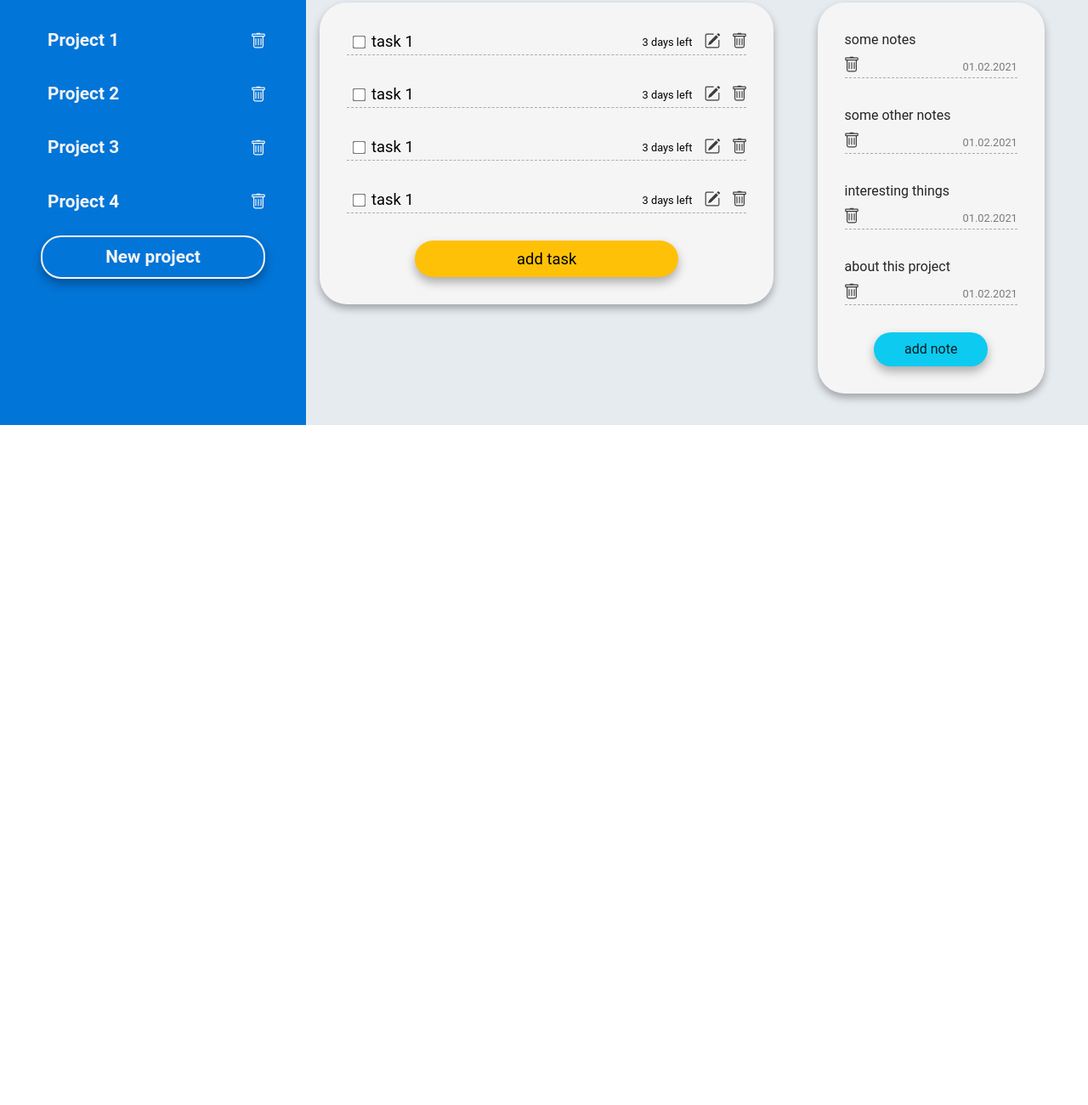
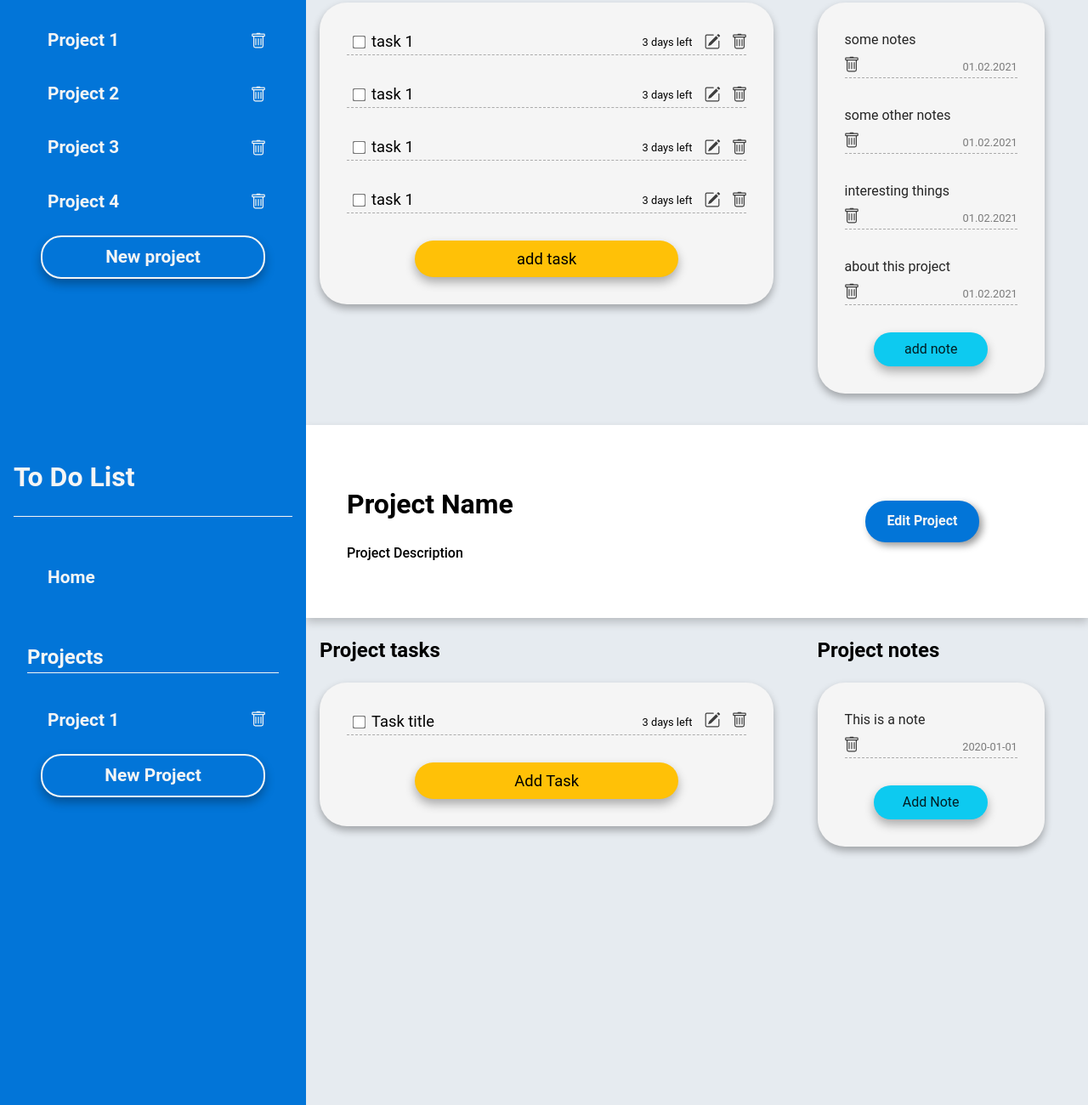
Before and after one commit to tupudipi/Todo, a website built with webpack: page src/index.html in a window 1280 px wide. Shown: the part 300-1600 px from the top of the page at 85% size. Before the commit the page ends 800 px from the top, so only its background shows below. Built offline with nearby package versions, Linux system fonts and the light colour scheme.

Commit message:
generating basic layout from separate js modules

```diff
--- /dev/null
+++ b/src/editProjectModal.js
@@ -0,0 +1,60 @@
+export default function editProjectModal() {
+    const editProjectModal = document.createElement('div');
+    editProjectModal.classList.add('edit-project');
+
+    const editProjectForm = document.createElement('div');
+    editProjectForm.classList.add('edit-project-form');
+
+    const editProjectFormTitle = document.createElement('div');
+    editProjectFormTitle.classList.add('form-title');
+    editProjectFormTitle.innerHTML = '<h2>Edit project</h2>';
+    editProjectForm.appendChild(editProjectFormTitle);
+
+    const editProjectInputGroup1 = document.createElement('div');
+    editProjectInputGroup1.classList.add('input-group');
+    const editProjectInputLabel1 = document.createElement('label');
+    editProjectInputLabel1.innerHTML = 'Project name';
+    editProjectInputLabel1.setAttribute('for', 'edit-project-name');
+    const editProjectInput1 = document.createElement('input');
+    editProjectInput1.setAttribute('type', 'text');
+    editProjectInput1.setAttribute('name', 'edit-project-name');
+    editProjectInput1.setAttribute('id', 'edit-project-name');
+    editProjectInput1.setAttribute('placeholder', 'Project name');
+    editProjectInput1.setAttribute('required', '');
+    editProjectInput1.setAttribute('autofocus', '');
+    editProjectInputGroup1.appendChild(editProjectInputLabel1);
+    editProjectInputGroup1.appendChild(editProjectInput1);
+    editProjectForm.appendChild(editProjectInputGroup1);
+
+    const editProjectInputGroup2 = document.createElement('div');
+    editProjectInputGroup2.classList.add('input-group');
+    const editProjectInputLabel2 = document.createElement('label');
+    editProjectInputLabel2.innerHTML = 'Project description';
+    editProjectInputLabel2.setAttribute('for', 'edit-project-description');
+    const editProjectInput2 = document.createElement('input');
+    editProjectInput2.setAttribute('type', 'text');
+    editProjectInput2.setAttribute('name', 'edit-project-description');
+    editProjectInput2.setAttribute('id', 'edit-project-description');
+    editProjectInput2.setAttribute('placeholder', 'Project description');
+    editProjectInputGroup2.appendChild(editProjectInputLabel2);
+    editProjectInputGroup2.appendChild(editProjectInput2);
+    editProjectForm.appendChild(editProjectInputGroup2);
+
+    const editProjectBtnGroup = document.createElement('div');
+    editProjectBtnGroup.classList.add('form-buttons');
+
+    const addProjectBtn = document.createElement('button');
+    addProjectBtn.classList.add('add-project-btn');
+    addProjectBtn.innerHTML = 'Save';
+    editProjectBtnGroup.appendChild(addProjectBtn);
+
+    const cancelProjectBtn = document.createElement('button');
+    cancelProjectBtn.classList.add('cancel-btn');
+    cancelProjectBtn.innerHTML = 'Cancel';
+
+    editProjectBtnGroup.appendChild(cancelProjectBtn);
+    editProjectForm.appendChild(editProjectBtnGroup);
+
+    editProjectModal.appendChild(editProjectForm);
+    return editProjectModal;
+}
--- a/src/index.js
+++ b/src/index.js
@@ -1,13 +1,16 @@
 import sidebar from './sidebar.js';
+import main from './main.js';
+import './styles/global.css';
+import newProjectModal from './newProjectModal.js';
+import editProjectModal from './editProjectModal.js';
 
-function component() {
-    const element = document.createElement('div');
-    const btn = document.createElement('button');
-    element.innerHTML = 'Hello webpack';
-    btn.innerHTML = 'Click me and check the console!';
-    btn.onclick = printMe;
-    element.appendChild(btn);
-    return element;
+function content() {
+    const content = document.createElement('div');
+    content.id='content';
+    content.appendChild(sidebar());
+    content.appendChild(main());
+
+    return content;
 }
 
-document.body.appendChild(component());
+document.body.appendChild(content());
--- /dev/null
+++ b/src/main.js
@@ -0,0 +1,22 @@
+import projectDetails from "./projectDetails";
+import projectNotes from "./projectNotes";
+import projectTasks from "./projectTasks";
+import editProjectModal from "./editProjectModal";
+
+export default function main () {
+    const main = document.createElement('main');
+    const project = document.createElement('div');
+    project.classList.add('project');
+    main.appendChild(project);
+
+    project.appendChild(projectDetails());
+
+    const projectContent = document.createElement('div');
+    projectContent.classList.add('project-content');
+
+    projectContent.appendChild(projectTasks());
+    projectContent.appendChild(projectNotes());
+    project.appendChild(projectContent);
+
+    return main;
+}
--- /dev/null
+++ b/src/newProjectModal.js
@@ -0,0 +1,60 @@
+export default function newProjectModal() {
+    const newProjectModal = document.createElement('div');
+    newProjectModal.classList.add('new-project');
+
+    const newProjectForm = document.createElement('div');
+    newProjectForm.classList.add('new-project-form');
+
+    const newProjectFormTitle = document.createElement('div');
+    newProjectFormTitle.classList.add('form-title');
+    newProjectFormTitle.innerHTML = '<h2>Add new project</h2>';
+    newProjectForm.appendChild(newProjectFormTitle);
+
+    const newProjectInputGroup1 = document.createElement('div');
+    newProjectInputGroup1.classList.add('input-group');
+    const newProjectInputLabel1 = document.createElement('label');
+    newProjectInputLabel1.innerHTML = 'Project name';
+    newProjectInputLabel1.setAttribute('for', 'new-project-name');
+    const newProjectInput1 = document.createElement('input');
+    newProjectInput1.setAttribute('type', 'text');
+    newProjectInput1.setAttribute('name', 'new-project-name');
+    newProjectInput1.setAttribute('id', 'new-project-name');
+    newProjectInput1.setAttribute('placeholder', 'Project name');
+    newProjectInput1.setAttribute('required', '');
+    newProjectInput1.setAttribute('autofocus', '');
+    newProjectInputGroup1.appendChild(newProjectInputLabel1);
+    newProjectInputGroup1.appendChild(newProjectInput1);
+    newProjectForm.appendChild(newProjectInputGroup1);
+
+    const newProjectInputGroup2 = document.createElement('div');
+    newProjectInputGroup2.classList.add('input-group');
+    const newProjectInputLabel2 = document.createElement('label');
+    newProjectInputLabel2.innerHTML = 'Project description';
+    newProjectInputLabel2.setAttribute('for', 'new-project-description');
+    const newProjectInput2 = document.createElement('input');
+    newProjectInput2.setAttribute('type', 'text');
+    newProjectInput2.setAttribute('name', 'new-project-description');
+    newProjectInput2.setAttribute('id', 'new-project-description');
+    newProjectInput2.setAttribute('placeholder', 'Project description');
+    newProjectInputGroup2.appendChild(newProjectInputLabel2);
+    newProjectInputGroup2.appendChild(newProjectInput2);
+    newProjectForm.appendChild(newProjectInputGroup2);
+
+    const newProjectBtnGroup = document.createElement('div');
+    newProjectBtnGroup.classList.add('form-buttons');
+
+    const addProjectBtn = document.createElement('button');
+    addProjectBtn.classList.add('add-project-btn');
+    addProjectBtn.innerHTML = 'Add project';
+    newProjectBtnGroup.appendChild(addProjectBtn);
+
+    const cancelProjectBtn = document.createElement('button');
+    cancelProjectBtn.classList.add('cancel-btn');
+    cancelProjectBtn.innerHTML = 'Cancel';
+
+    newProjectBtnGroup.appendChild(cancelProjectBtn);
+    newProjectForm.appendChild(newProjectBtnGroup);
+
+    newProjectModal.appendChild(newProjectForm);
+    return newProjectModal;
+}
--- /dev/null
+++ b/src/projectDetails.js
@@ -0,0 +1,20 @@
+export default function projectDetails() {
+    const projectDetails = document.createElement('div');
+    projectDetails.classList.add('project-details');
+    const projectDetailsText = document.createElement('div');
+    projectDetailsText.classList.add('proj-details-text');
+    const projectName = document.createElement('h1');
+    projectName.innerHTML = 'Project Name';
+    projectDetailsText.appendChild(projectName);
+    const projectDescription = document.createElement('p');
+    projectDescription.classList.add('project-description');
+    projectDescription.innerHTML = 'Project Description';
+    projectDetailsText.appendChild(projectDescription);
+    projectDetails.appendChild(projectDetailsText);
+    const editProjectBtn = document.createElement('button');
+    editProjectBtn.classList.add('edit-project-btn');
+    editProjectBtn.innerHTML = 'Edit Project';
+    projectDetails.appendChild(editProjectBtn);
+
+    return projectDetails;
+}
--- /dev/null
+++ b/src/projectNotes.js
@@ -0,0 +1,47 @@
+export default function projectNotes() {
+    const projectNotes = document.createElement('div');
+    projectNotes.classList.add('project-notes');
+    const projectNotesTitle = document.createElement('h2');
+    projectNotesTitle.innerHTML = 'Project notes';
+    projectNotes.appendChild(projectNotesTitle);
+    const projectNotesContent = document.createElement('div');
+    projectNotesContent.classList.add('notes-content');
+    const projectNoteList = document.createElement('ul');
+    projectNoteList.classList.add('notes-list');
+
+
+    //while there are notes, add them to the project notes
+    const noteListItem = document.createElement('li');
+    noteListItem.classList.add('note');
+    const noteText = document.createElement('div');
+    noteText.classList.add('note-text');
+    noteText.innerHTML = 'This is a note';
+    noteListItem.appendChild(noteText);
+
+    const noteDetails = document.createElement('div');
+    noteDetails.classList.add('note-details');
+    const deleteNote = document.createElement('div');
+    deleteNote.classList.add('delete-note');
+    deleteNote.innerHTML = `<svg xmlns="http://www.w3.org/2000/svg" width="16"
+    height="16" fill="currentColor" class="icon" viewBox="0 0 16 16">
+    <path
+        d="M5.5 5.5A.5.5 0 0 1 6 6v6a.5.5 0 0 1-1 0V6a.5.5 0 0 1 .5-.5zm2.5 0a.5.5 0 0 1 .5.5v6a.5.5 0 0 1-1 0V6a.5.5 0 0 1 .5-.5zm3 .5a.5.5 0 0 0-1 0v6a.5.5 0 0 0 1 0V6z" />
+    <path fill-rule="evenodd"
+        d="M14.5 3a1 1 0 0 1-1 1H13v9a2 2 0 0 1-2 2H5a2 2 0 0 1-2-2V4h-.5a1 1 0 0 1-1-1V2a1 1 0 0 1 1-1H6a1 1 0 0 1 1-1h2a1 1 0 0 1 1 1h3.5a1 1 0 0 1 1 1v1zM4.118 4 4 4.059V13a1 1 0 0 0 1 1h6a1 1 0 0 0 1-1V4.059L11.882 4H4.118zM2.5 3V2h11v1h-11z" />
+</svg>`;
+    noteDetails.appendChild(deleteNote);
+    const noteDate = document.createElement('div');
+    noteDate.classList.add('note-date');
+    noteDate.innerHTML = '2020-01-01';
+    noteDetails.appendChild(noteDate);
+    noteListItem.appendChild(noteDetails);
+    projectNoteList.appendChild(noteListItem);
+
+    const newNoteBtn = document.createElement('button');
+    newNoteBtn.classList.add('add-note-btn');
+    newNoteBtn.innerHTML = 'Add Note';
+    projectNoteList.appendChild(newNoteBtn);
+    projectNotesContent.appendChild(projectNoteList);
+    projectNotes.appendChild(projectNotesContent);
+    return projectNotes;
+}
--- /dev/null
+++ b/src/projectTasks.js
@@ -0,0 +1,70 @@
+export default function projectTasks() {
+    const projectTasks = document.createElement('div');
+    projectTasks.classList.add('project-tasks');
+    const projectTasksTitle = document.createElement('h2');
+    projectTasksTitle.innerHTML = 'Project tasks';
+    projectTasks.appendChild(projectTasksTitle);
+    const projectTaskList = document.createElement('ul');
+    projectTaskList.classList.add('task-list');
+
+//TO BE MADE IN A LOOP
+//while there are tasks, add them to the project tasks
+    const taskListItem = document.createElement('li');
+    taskListItem.classList.add('task');
+    const taskListItemHeader = document.createElement('div');
+    taskListItemHeader.classList.add('task-head');
+    const taskCheckbox = document.createElement('div');
+    taskCheckbox.classList.add('task-check');
+    const taskCheckboxInput = document.createElement('input');
+    taskCheckboxInput.type = 'checkbox';
+    taskCheckboxInput.setAttribute('id', 'taskCheck1');
+    taskCheckboxInput.setAttribute('name', 'taskCheck1');
+    taskCheckboxInput.classList.add('task-checkbox');
+    taskCheckbox.appendChild(taskCheckboxInput);
+    taskListItemHeader.appendChild(taskCheckbox);
+    const taskListItemTitle = document.createElement('div');
+    taskListItemTitle.classList.add('task-title');
+    taskListItemTitle.innerHTML = 'Task title';
+    taskListItemHeader.appendChild(taskListItemTitle);
+    taskListItem.appendChild(taskListItemHeader);
+
+    const taskIcons = document.createElement('div');
+    taskIcons.classList.add('task-icons');
+    const taskDue  = document.createElement('div');
+    taskDue.classList.add('task-due');
+    taskDue.innerHTML = '3 days left';
+    taskIcons.appendChild(taskDue);
+
+    const editTask = document.createElement('div');
+    editTask.classList.add('edit-task');
+    editTask.innerHTML = `                                        <svg xmlns="http://www.w3.org/2000/svg" width="16" height="16"
+    fill="currentColor" class="icon" viewBox="0 0 16 16">
+    <path
+        d="M15.502 1.94a.5.5 0 0 1 0 .706L14.459 3.69l-2-2L13.502.646a.5.5 0 0 1 .707 0l1.293 1.293zm-1.75 2.456-2-2L4.939 9.21a.5.5 0 0 0-.121.196l-.805 2.414a.25.25 0 0 0 .316.316l2.414-.805a.5.5 0 0 0 .196-.12l6.813-6.814z" />
+    <path fill-rule="evenodd"
+        d="M1 13.5A1.5 1.5 0 0 0 2.5 15h11a1.5 1.5 0 0 0 1.5-1.5v-6a.5.5 0 0 0-1 0v6a.5.5 0 0 1-.5.5h-11a.5.5 0 0 1-.5-.5v-11a.5.5 0 0 1 .5-.5H9a.5.5 0 0 0 0-1H2.5A1.5 1.5 0 0 0 1 2.5v11z" />
+</svg>`;
+    taskIcons.appendChild(editTask);
+
+    const deleteTask = document.createElement('div');
+    deleteTask.classList.add('delete-task');
+    deleteTask.innerHTML = `<svg xmlns="http://www.w3.org/2000/svg" width="16"
+    height="16" fill="currentColor" class="icon" viewBox="0 0 16 16">
+    <path
+        d="M5.5 5.5A.5.5 0 0 1 6 6v6a.5.5 0 0 1-1 0V6a.5.5 0 0 1 .5-.5zm2.5 0a.5.5 0 0 1 .5.5v6a.5.5 0 0 1-1 0V6a.5.5 0 0 1 .5-.5zm3 .5a.5.5 0 0 0-1 0v6a.5.5 0 0 0 1 0V6z" />
+    <path fill-rule="evenodd"
+        d="M14.5 3a1 1 0 0 1-1 1H13v9a2 2 0 0 1-2 2H5a2 2 0 0 1-2-2V4h-.5a1 1 0 0 1-1-1V2a1 1 0 0 1 1-1H6a1 1 0 0 1 1-1h2a1 1 0 0 1 1 1h3.5a1 1 0 0 1 1 1v1zM4.118 4 4 4.059V13a1 1 0 0 0 1 1h6a1 1 0 0 0 1-1V4.059L11.882 4H4.118zM2.5 3V2h11v1h-11z" />
+  </svg>`;
+    taskIcons.appendChild(deleteTask);
+    taskListItem.appendChild(taskIcons);
+    projectTaskList.appendChild(taskListItem);
+
+    ////////////////////////////////////
+
+    const newTaskBtn = document.createElement('button');
+    newTaskBtn.classList.add('add-task-btn');
+    newTaskBtn.innerHTML = 'Add Task';
+    projectTaskList.appendChild(newTaskBtn);
+    projectTasks.appendChild(projectTaskList);
+    return projectTasks;
+}
--- a/src/sidebar.js
+++ b/src/sidebar.js
@@ -1,3 +1,54 @@
-export default function printMe() {
+export default function sidebar() {
+  const sidebar = document.createElement('div');
+  sidebar.classList.add('sidebar');
+  const sidebarHeader = document.createElement('div');
+  sidebarHeader.classList.add('sidebar-header');
+  const sidebarTitle = document.createElement('h1');
+  sidebarTitle.innerHTML = 'To Do List';
+  sidebarHeader.appendChild(sidebarTitle);
+  sidebar.appendChild(sidebarHeader);
 
-  }
+  const homeProjectList = document.createElement('ul');
+  homeProjectList.classList.add('project-list');
+  const homeProjectListItem = document.createElement('li');
+  const homeProjectListItemLink = document.createElement('p');
+  homeProjectListItemLink.innerHTML = 'Home';
+  homeProjectListItemLink.classList.add('project-link');
+  homeProjectListItem.appendChild(homeProjectListItemLink);
+  homeProjectList.appendChild(homeProjectListItem);
+  sidebar.appendChild(homeProjectList);
+
+  const listTitle = document.createElement('h2');
+  listTitle.classList.add('sidebar-list-title');
+  listTitle.innerHTML = 'Projects';
+  sidebar.appendChild(listTitle);
+
+  const projectList = document.createElement('ul');
+  projectList.classList.add('project-list');
+
+  //while there are projects, add them to the sidebar
+  const projectListItem = document.createElement('li');
+  const projectListItemLink = document.createElement('p');
+  projectListItemLink.innerHTML = 'Project 1';
+  projectListItemLink.classList.add('project-link');
+  projectListItem.appendChild(projectListItemLink);
+  const deleteProject = document.createElement('div');
+  deleteProject.classList.add('delete-Project');
+  deleteProject.innerHTML = `<svg xmlns="http://www.w3.org/2000/svg" width="16"
+  height="16" fill="currentColor" class="icon" viewBox="0 0 16 16">
+  <path
+      d="M5.5 5.5A.5.5 0 0 1 6 6v6a.5.5 0 0 1-1 0V6a.5.5 0 0 1 .5-.5zm2.5 0a.5.5 0 0 1 .5.5v6a.5.5 0 0 1-1 0V6a.5.5 0 0 1 .5-.5zm3 .5a.5.5 0 0 0-1 0v6a.5.5 0 0 0 1 0V6z" />
+  <path fill-rule="evenodd"
+      d="M14.5 3a1 1 0 0 1-1 1H13v9a2 2 0 0 1-2 2H5a2 2 0 0 1-2-2V4h-.5a1 1 0 0 1-1-1V2a1 1 0 0 1 1-1H6a1 1 0 0 1 1-1h2a1 1 0 0 1 1 1h3.5a1 1 0 0 1 1 1v1zM4.118 4 4 4.059V13a1 1 0 0 0 1 1h6a1 1 0 0 0 1-1V4.059L11.882 4H4.118zM2.5 3V2h11v1h-11z" />
+</svg>`;
+  projectListItem.appendChild(deleteProject);
+  projectList.appendChild(projectListItem);
+
+  const newProjectBtn = document.createElement('button');
+  newProjectBtn.classList.add('new-project-btn');
+  newProjectBtn.innerHTML = 'New Project';
+  projectList.appendChild(newProjectBtn);
+  sidebar.appendChild(projectList);
+
+  return sidebar;
+}
--- a/src/styles/global.css
+++ b/src/styles/global.css
@@ -178,6 +178,7 @@ main{
 .task-icons {
     display: flex;
     gap: 1rem;
+    align-items: center;
 }
 
 .project-notes{
```
Also changed, not shown: src/index.html (+1 -0 lines), webpack.config.js (+15 -1 lines).
